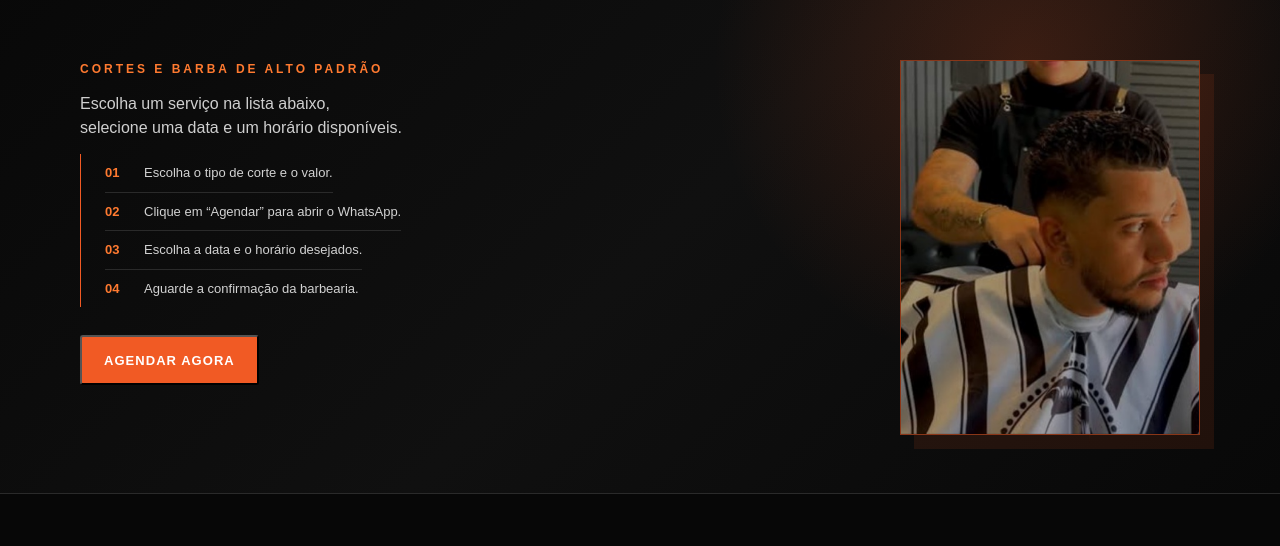
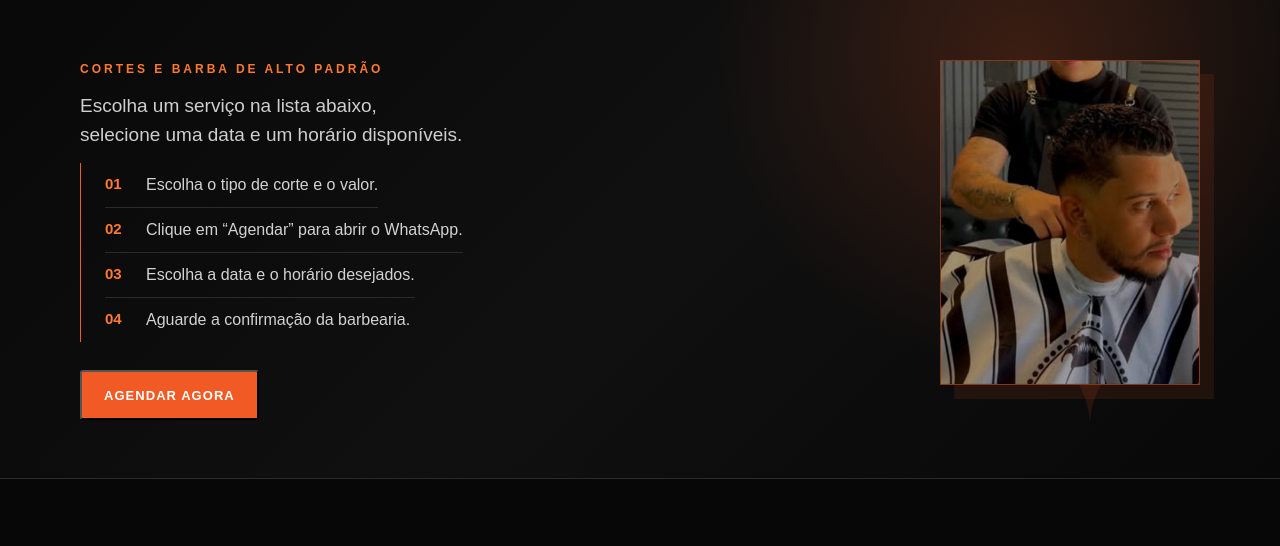
Before and after one commit to charlesbackup2025-code/barber, a website: page public/index.html in a window 1280 px wide. Shown: the part 44-590 px from the top of the page. Drawn offline with Linux system fonts and the light colour scheme.

Commit message:
Reduce desktop feature photo and enlarge adjacent instructions

```diff
--- a/public/index.html
+++ b/public/index.html
@@ -70,7 +70,7 @@
     .brand span { color: var(--gold-soft); }
     .nav-link { color: var(--muted); font-size: 13px; border-bottom: 1px solid var(--gold); padding-bottom: 4px; }
     .hero { position: relative; z-index: 1; max-width: none; padding: 104px 0 58px; }
-    .hero-grid { display: grid; grid-template-columns: minmax(0, 1fr) minmax(240px, 300px); gap: 52px; align-items: start; }
+    .hero-grid { display: grid; grid-template-columns: minmax(0, 1fr) minmax(220px, 260px); gap: 44px; align-items: start; }
     .hero-gallery { position: relative; width: 100%; aspect-ratio: 4 / 5; overflow: hidden; border: 1px solid rgba(241,90,36,.55); background: #0b0b0b; box-shadow: 14px 14px 0 rgba(241,90,36,.10); }
     .hero-gallery img { position: absolute; inset: 0; width: 100%; height: 100%; object-fit: cover; opacity: 0; animation: heroFade 12s infinite; }
     .hero-gallery img:nth-child(1) { animation-delay: 0s; }
@@ -94,11 +94,11 @@
     .hero-note { color: var(--muted); font-size: 12px; margin-top: 16px; }
     .hero-booking { margin-top: 14px; max-width: 680px; }
     .hero-booking h2 { margin: 12px 0 10px; font-size: clamp(24px, 3.5vw, 36px); line-height: 1.05; letter-spacing: -.04em; white-space: nowrap; }
-    .hero-booking p { color: #cfcfcf; font-size: 16px; max-width: 620px; margin: 0 0 12px; }
+    .hero-booking p { color: #cfcfcf; font-size: 19px; max-width: 620px; margin: 0 0 12px; }
     .hero-booking .steps { margin-top: 14px; border-left: 1px solid var(--gold); padding-left: 24px; display: grid; grid-template-columns: 1fr; }
-    .hero-booking .step { display: flex; width: fit-content; max-width: 100%; gap: 14px; padding: 9px 0; border-bottom: 1px solid var(--line); }
-    .hero-booking .step b { color: var(--gold-soft); font-size: 13px; min-width: 25px; }
-    .hero-booking .step span { color: #d2d2d2; font-size: 13px; }
+    .hero-booking .step { display: flex; width: fit-content; max-width: 100%; gap: 14px; padding: 10px 0; border-bottom: 1px solid var(--line); }
+    .hero-booking .step b { color: var(--gold-soft); font-size: 15px; min-width: 27px; }
+    .hero-booking .step span { color: #d2d2d2; font-size: 16px; }
     .hero-booking > .button { margin-top: 28px; }
     section { padding: 92px 0; }
     .section-head { display: flex; align-items: end; justify-content: space-between; gap: 24px; margin-bottom: 34px; }
```
